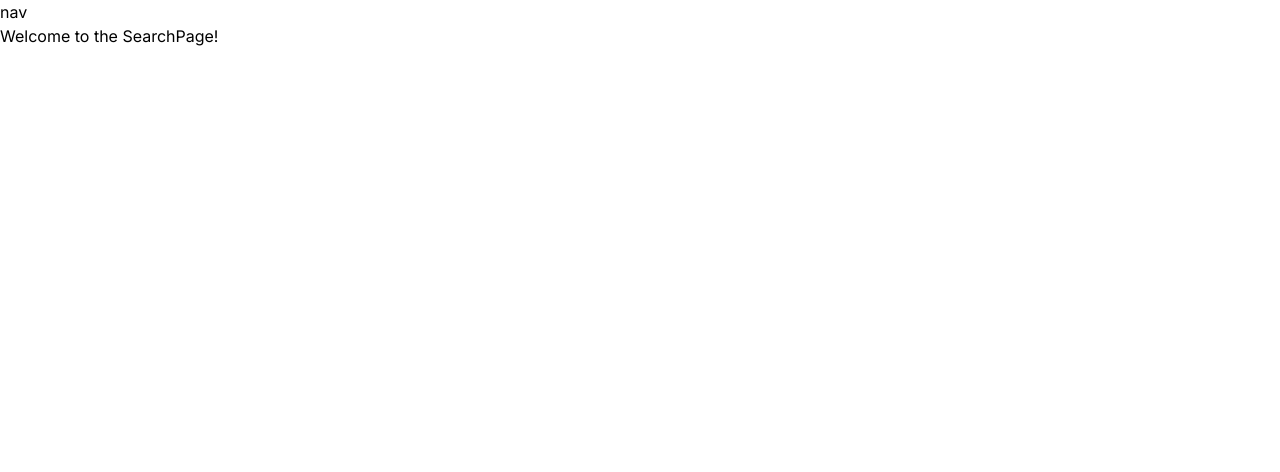
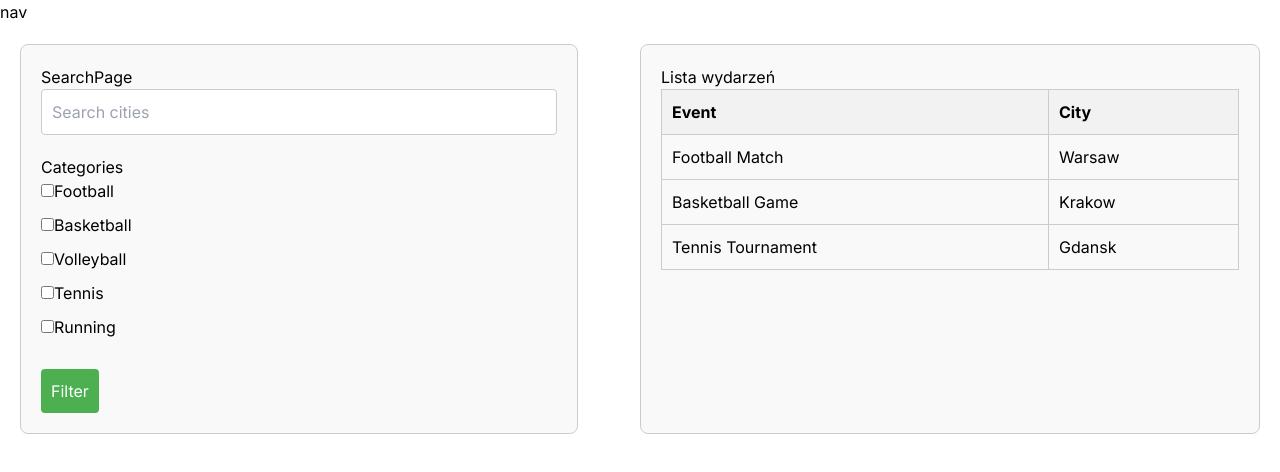
Before and after one commit to JustTOMEK/sportplanner, a Next.js app in the folder frontend/: page /search in a window 1280 px wide. Shown: the top 472 px of the page. Built offline with nearby package versions, Linux system fonts and the light colour scheme.

Commit message:
Added simple search page

```diff
--- /dev/null
+++ b/frontend/src/Styles/SearchPage.css
@@ -0,0 +1,64 @@
+/* SearchPage.css */
+.search-page-container {
+    display: flex;
+    justify-content: space-between;
+    padding: 20px;
+}
+
+.search-panel {
+    width: 45%;
+    padding: 20px;
+    border: 1px solid #ccc;
+    border-radius: 8px;
+    background-color: #f9f9f9;
+}
+
+.search-input {
+    width: 100%;
+    padding: 10px;
+    margin-bottom: 20px;
+    border: 1px solid #ccc;
+    border-radius: 4px;
+}
+
+.categories-list {
+    display: flex;
+    flex-direction: column;
+}
+
+.category-item {
+    margin-bottom: 10px;
+}
+
+.filter-button {
+    padding: 10px;
+    margin-top: 20px;
+    background-color: #4CAF50;
+    color: white;
+    border: none;
+    border-radius: 4px;
+    cursor: pointer;
+}
+
+.events-list {
+    width: 50%;
+    padding: 20px;
+    border: 1px solid #ccc;
+    border-radius: 8px;
+    background-color: #f9f9f9;
+}
+
+.events-table {
+    width: 100%;
+    border-collapse: collapse;
+}
+
+.events-table th, .events-table td {
+    border: 1px solid #ccc;
+    padding: 10px;
+    text-align: left;
+}
+
+.events-table th {
+    background-color: #f2f2f2;
+}
--- a/frontend/src/app/search/page.tsx
+++ b/frontend/src/app/search/page.tsx
@@ -1,12 +1,106 @@
 'use client';
 
 import { useState } from 'react';
-import { useRouter } from 'next/navigation';
+import "../../Styles/SearchPage.css";
 
-function SearchPage({ onLogout }) {
+const sportsCategories = ['Football', 'Basketball', 'Volleyball', 'Tennis', 'Running'];
+
+const mockEvents = [
+    { id: 1, name: 'Football Match', city: 'Warsaw' },
+    { id: 2, name: 'Basketball Game', city: 'Krakow' },
+    { id: 3, name: 'Tennis Tournament', city: 'Gdansk' },
+    // Add more mock events as needed
+];
+
+function SearchPage() {
+    const [selectedCategories, setSelectedCategories] = useState<string[]>([]);
+    const [city, setCity] = useState('');
+    const [filteredEvents, setFilteredEvents] = useState(mockEvents);
+
+    // get all unique categories from backend
+    const getCategories = async (event: React.FormEvent<HTMLFormElement>) => {
+        // fetch categories
+        try {
+            const response = await fetch('http://localhost:8080/api/sport/all', {
+                method: 'GET',
+                headers: {
+                    'Content-Type': 'application/json',
+                },
+            });
+        } catch (error) {
+            console.error('Failed to fetch categories');
+        }
+    }
+
+    const handleCategoryChange = (category: string) => {
+        setSelectedCategories((prevSelectedCategories) =>
+            prevSelectedCategories.includes(category)
+                ? prevSelectedCategories.filter((c) => c !== category)
+                : [...prevSelectedCategories, category]
+        );
+    };
+
+    const handleCityChange = (event: React.ChangeEvent<HTMLInputElement>) => {
+        setCity(event.target.value);
+    };
+
+    const filterEvents = () => {
+        setFilteredEvents(
+            mockEvents.filter(
+                (event) =>
+                    (city === '' || event.city.toLowerCase().includes(city.toLowerCase())) &&
+                    (selectedCategories.length === 0 || selectedCategories.includes(event.name.split(' ')[0]))
+            )
+        );
+    };
+
     return (
-        <div>
-            <h1>Welcome to the SearchPage!</h1>
+        <div className="search-page-container">
+            <div className="search-panel">
+                <h1>SearchPage</h1>
+                <input
+                    type="text"
+                    placeholder="Search cities"
+                    value={city}
+                    onChange={handleCityChange}
+                    className="search-input"
+                />
+                <h2>Categories</h2>
+                <div className="categories-list">
+                    {sportsCategories.map((category) => (
+                        <div key={category} className="category-item">
+                            <input
+                                type="checkbox"
+                                id={category}
+                                value={category}
+                                checked={selectedCategories.includes(category)}
+                                onChange={() => handleCategoryChange(category)}
+                            />
+                            <label htmlFor={category}>{category}</label>
+                        </div>
+                    ))}
+                </div>
+                <button onClick={filterEvents} className="filter-button">Filter</button>
+            </div>
+            <div className="events-list">
+                <h2>Lista wydarzeń</h2>
+                <table className="events-table">
+                    <thead>
+                    <tr>
+                        <th>Event</th>
+                        <th>City</th>
+                    </tr>
+                    </thead>
+                    <tbody>
+                    {filteredEvents.map((event) => (
+                        <tr key={event.id}>
+                            <td>{event.name}</td>
+                            <td>{event.city}</td>
+                        </tr>
+                    ))}
+                    </tbody>
+                </table>
+            </div>
         </div>
     );
 }
```
